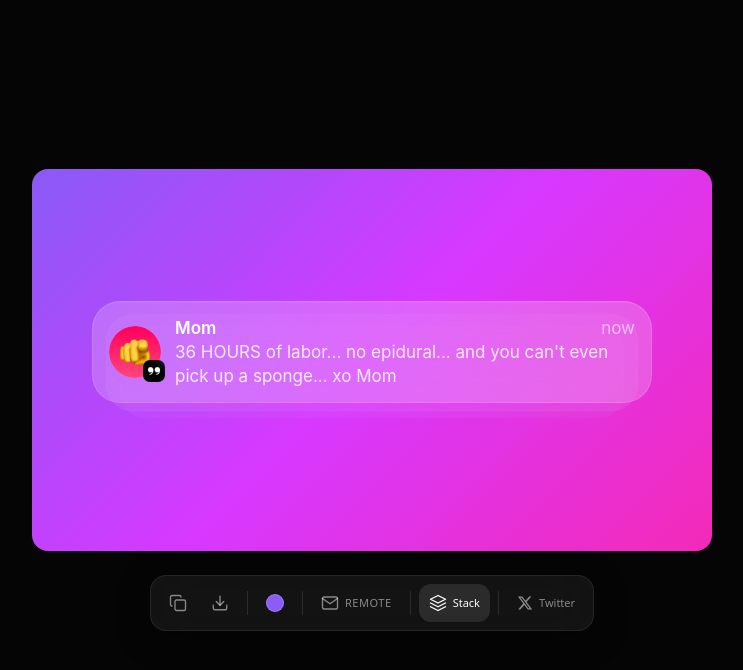
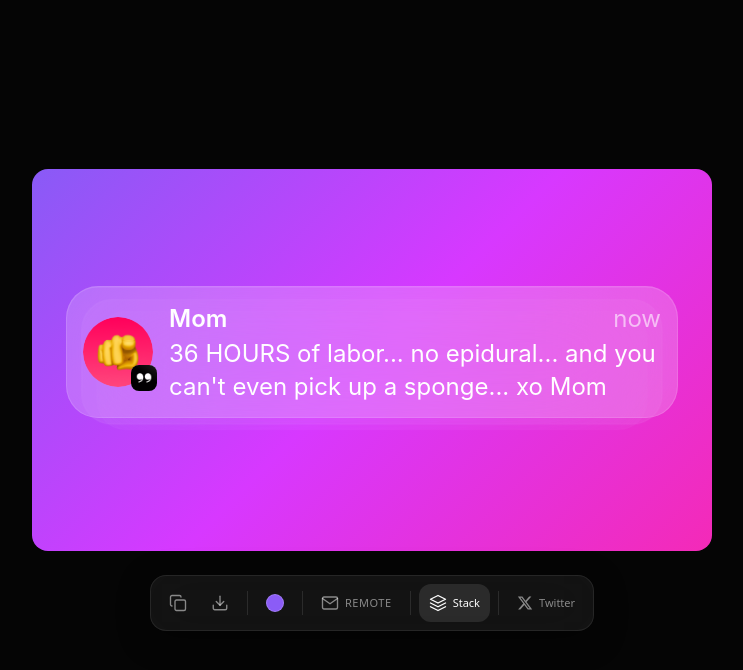
Before and after one commit to tschauner/yap-web, a Next.js app: page /push in a window 1280 px wide. Both pictures are taken after a click on the button "Stack". Shown: the top 670 px of the page, without its empty margins (268-1011 px from the left). Built offline with nearby package versions, Linux system fonts and the light colour scheme.

Commit message:
style: push generator - larger fonts, icons, tighter margins, white body text

```diff
--- a/app/push/page.tsx
+++ b/app/push/page.tsx
@@ -305,13 +305,13 @@ function PushGenerator() {
         )}
 
         {/* Stack wrapper — holds ghost layers + main notification */}
-        <div className="relative w-[85%] max-w-[560px]" style={{ marginBottom: stacked ? 16 : 0 }}>
+        <div className="relative w-[90%]" style={{ marginBottom: stacked ? 16 : 0 }}>
           {/* Ghost layers (behind, only when stacked) */}
           {stacked && (
             <>
               {/* Ghost 1 — closer behind */}
               <div
-                className="absolute inset-x-0 bottom-0 rounded-[28px] h-full"
+                className="absolute inset-x-0 bottom-0 rounded-[32px] h-full"
                 style={{
                   background: "rgba(255, 255, 255, 0.12)",
                   backdropFilter: "blur(60px)",
@@ -324,7 +324,7 @@ function PushGenerator() {
               />
               {/* Ghost 2 — furthest back */}
               <div
-                className="absolute inset-x-0 bottom-0 rounded-[28px] h-full"
+                className="absolute inset-x-0 bottom-0 rounded-[32px] h-full"
                 style={{
                   background: "rgba(255, 255, 255, 0.08)",
                   backdropFilter: "blur(60px)",
@@ -342,7 +342,7 @@ function PushGenerator() {
           {isRemote ? (
             /* ── Remote Push: large round avatar + small app icon badge bottom-right ── */
             <div
-              className="relative rounded-[28px] px-4 py-3.5 flex gap-3.5 items-center"
+              className="relative rounded-[32px] px-4 py-3.5 flex gap-4 items-center"
               style={{
                 background: "rgba(255, 255, 255, 0.18)",
                 backdropFilter: "blur(60px)",
@@ -355,7 +355,7 @@ function PushGenerator() {
               <div className="relative flex-shrink-0">
                 {/* Large round avatar (sender) */}
                 {isApiMode ? (
-                  <div className="w-[52px] h-[52px] rounded-full flex items-center justify-center overflow-hidden bg-white/10">
+                  <div className="w-[70px] h-[70px] rounded-full flex items-center justify-center overflow-hidden bg-white/10">
                     {avatarUrl ? (
                       <img src={avatarUrl} alt="avatar" className="w-full h-full object-cover" />
                     ) : (
@@ -365,7 +365,7 @@ function PushGenerator() {
                 ) : (
                   <button
                     onClick={() => avatarInputRef.current?.click()}
-                    className="w-[52px] h-[52px] rounded-full flex items-center justify-center overflow-hidden cursor-pointer hover:opacity-80 transition bg-white/10"
+                    className="w-[70px] h-[70px] rounded-full flex items-center justify-center overflow-hidden cursor-pointer hover:opacity-80 transition bg-white/10"
                   >
                     {avatarUrl ? (
                       <img src={avatarUrl} alt="avatar" className="w-full h-full object-cover" />
@@ -377,7 +377,7 @@ function PushGenerator() {
                 {/* Small app icon badge — bottom right */}
                 {isApiMode ? (
                   <div
-                    className="absolute -bottom-1 -right-1 w-[22px] h-[22px] rounded-[7px] flex items-center justify-center overflow-hidden bg-white/15"
+                    className="absolute -bottom-1 -right-1 w-[26px] h-[26px] rounded-[8px] flex items-center justify-center overflow-hidden bg-white/15"
                     style={{ boxShadow: "inset 1px 1px 1px rgba(255,255,255,0.35), inset -0.5px -0.5px 1px rgba(0,0,0,0.15)" }}
                   >
                     {appIconUrl ? (
@@ -389,7 +389,7 @@ function PushGenerator() {
                 ) : (
                   <button
                     onClick={() => appIconInputRef.current?.click()}
-                    className="absolute -bottom-1 -right-1 w-[22px] h-[22px] rounded-[7px] flex items-center justify-center overflow-hidden cursor-pointer hover:opacity-80 transition bg-white/15"
+                    className="absolute -bottom-1 -right-1 w-[26px] h-[26px] rounded-[8px] flex items-center justify-center overflow-hidden cursor-pointer hover:opacity-80 transition bg-white/15"
                     style={{ boxShadow: "inset 1px 1px 1px rgba(255,255,255,0.35), inset -0.5px -0.5px 1px rgba(0,0,0,0.15)" }}
                   >
                     {appIconUrl ? (
@@ -406,13 +406,13 @@ function PushGenerator() {
                   <Text
                     value={title}
                     onChange={setTitle}
-                    className="text-[17px] text-white leading-snug"
+                    className="text-[24px] text-white leading-snug"
                     style={{ fontWeight: 600 }}
                   />
                   <Text
                     value={timeAgo}
                     onChange={setTimeAgo}
-                    className="text-[17px] flex-shrink-0"
+                    className="text-[24px] flex-shrink-0"
                     style={{ color: "rgba(255,255,255,0.48)", mixBlendMode: "plus-lighter" } as React.CSSProperties}
                   />
                 </div>
@@ -420,7 +420,7 @@ function PushGenerator() {
                   value={body}
                   onChange={setBody}
                   tag="p"
-                  className="text-[17px] text-white/85 leading-snug block"
+                  className="text-[24px] text-white leading-snug block"
                   style={{ fontWeight: 400 }}
                 />
               </div>
@@ -428,7 +428,7 @@ function PushGenerator() {
           ) : (
             /* ── Local Push: only the app icon ── */
             <div
-              className="relative rounded-[28px] px-4 py-3.5 flex gap-3.5 items-center"
+              className="relative rounded-[32px] px-4 py-3.5 flex gap-4 items-center"
               style={{
                 background: "rgba(255, 255, 255, 0.18)",
                 backdropFilter: "blur(60px)",
@@ -439,7 +439,7 @@ function PushGenerator() {
             >
               {isApiMode ? (
                 <div
-                  className="w-[50px] h-[50px] rounded-[15px] flex items-center justify-center flex-shrink-0 overflow-hidden bg-white/10"
+                  className="w-[64px] h-[64px] rounded-[19px] flex items-center justify-center flex-shrink-0 overflow-hidden bg-white/10"
                   style={{ boxShadow: "inset 1.5px 1.5px 2px rgba(255,255,255,0.35), inset -1px -1px 2px rgba(0,0,0,0.15)" }}
                 >
                   {appIconUrl ? (
@@ -451,7 +451,7 @@ function PushGenerator() {
               ) : (
                 <button
                   onClick={() => appIconInputRef.current?.click()}
-                  className="w-[50px] h-[50px] rounded-[15px] flex items-center justify-center flex-shrink-0 overflow-hidden cursor-pointer hover:opacity-80 transition bg-white/10"
+                  className="w-[64px] h-[64px] rounded-[19px] flex items-center justify-center flex-shrink-0 overflow-hidden cursor-pointer hover:opacity-80 transition bg-white/10"
                   style={{ boxShadow: "inset 1.5px 1.5px 2px rgba(255,255,255,0.35), inset -1px -1px 2px rgba(0,0,0,0.15)" }}
                 >
                   {appIconUrl ? (
@@ -467,13 +467,13 @@ function PushGenerator() {
                   <Text
                     value={title}
                     onChange={setTitle}
-                    className="text-[17px] text-white leading-snug"
+                    className="text-[24px] text-white leading-snug"
                     style={{ fontWeight: 600 }}
                   />
                   <Text
                     value={timeAgo}
                     onChange={setTimeAgo}
-                    className="text-[17px] flex-shrink-0"
+                    className="text-[24px] flex-shrink-0"
                     style={{ color: "rgba(255,255,255,0.48)", mixBlendMode: "plus-lighter" } as React.CSSProperties}
                   />
                 </div>
@@ -481,7 +481,7 @@ function PushGenerator() {
                   value={body}
                   onChange={setBody}
                   tag="p"
-                  className="text-[17px] text-white/85 leading-snug block"
+                  className="text-[24px] text-white leading-snug block"
                   style={{ fontWeight: 400 }}
                 />
               </div>
```
